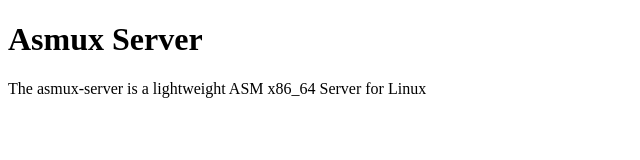
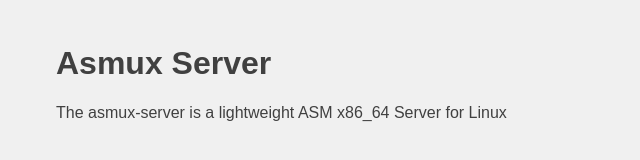
Before and after one commit to UserComponent/asmux-server, a plain HTML site: page index.html in a window 1280 px wide. Shown: the whole page, without its empty margins (0-640 px from the left). Drawn offline with Linux system fonts and the light colour scheme.

Commit message:
Updated css and link to NASM in JS console

```diff
--- a/index.html
+++ b/index.html
@@ -4,9 +4,22 @@
     <meta charset="utf-8">
     <title>Asmux Server</title>
     <meta name="description" value="The asmux-server is a lightweight ASM x86_64 Server for Linux"/>
+    <link href="style.css" type="text/stylesheet"/>
+    <style media="screen">
+      body {
+        font-family: "Arial", "Helvetica", sans-serif;
+        font-size: 12pt;
+        color: #404040;
+        background: #f0f0f0;
+        padding: 1em 3em;
+      }
+    </style>
   </head>
   <body>
     <h1>Asmux Server</h1>
     <p>The asmux-server is a lightweight ASM x86_64 Server for Linux</p>
+    <script type="text/javascript">
+      console.log("Assembled with NASM: http://www.nasm.us/");
+    </script>
   </body>
 </html>
```
